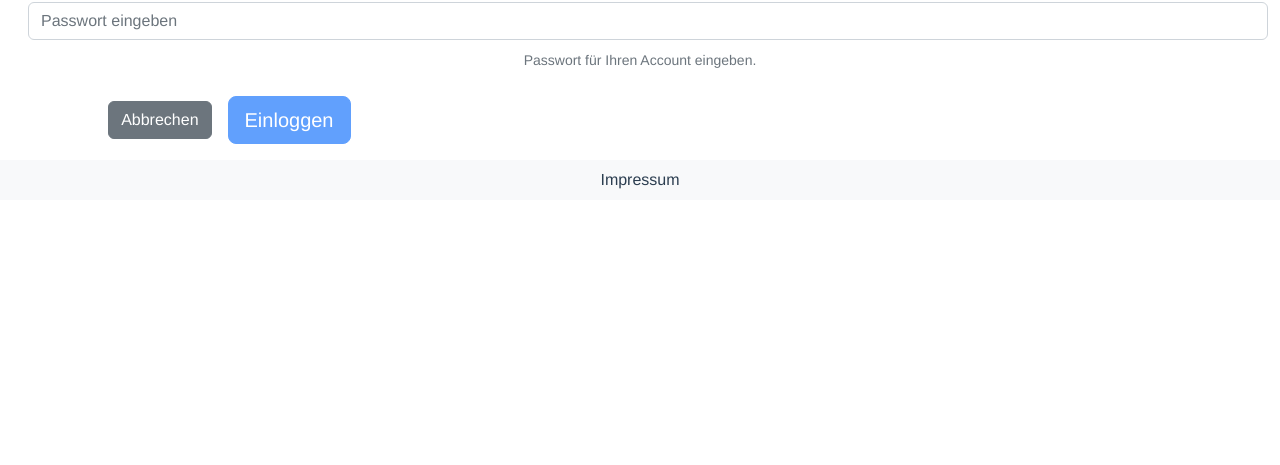
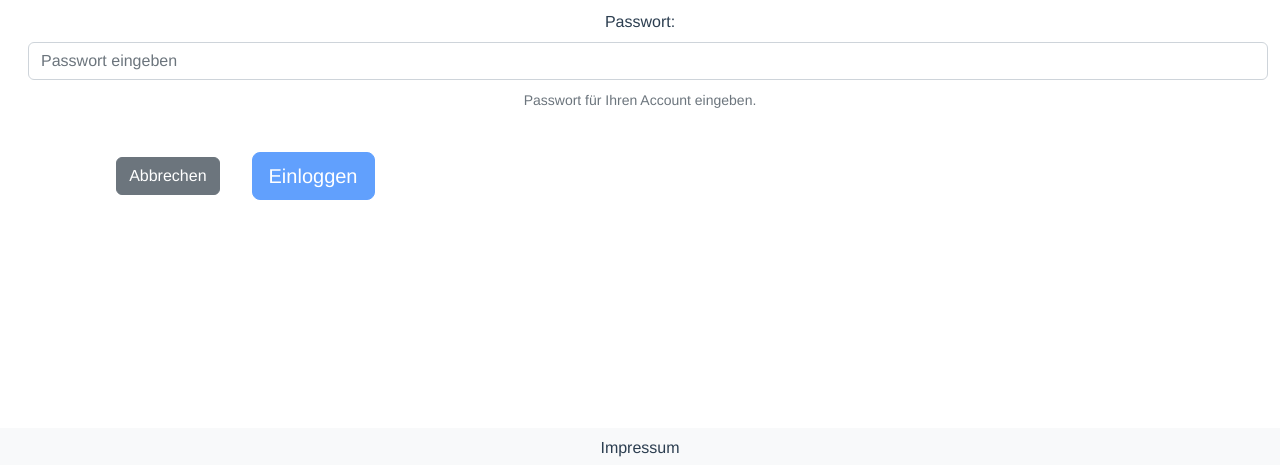
Before and after one commit to eynimeni/vueHotel, a Vue app: page /login in a window 1280 px wide. Shown: the part 332-797 px from the top of the page. Built offline with nearby package versions, Linux system fonts and the light colour scheme; what bootstrap-icons-vue would draw is missing.

Commit message:
Layout Footer optimized

```diff
--- a/src/components/Pages/LoginPage.vue
+++ b/src/components/Pages/LoginPage.vue
@@ -4,7 +4,7 @@
   <div>
       <b-container fluid>
         <b-form>
-          <b-form-group class="m-2"
+          <b-form-group class="m-2 mt-5"
                         id="input-group-1"
                         label="Email-Adresse "
                         label-for="input-1"
@@ -35,9 +35,9 @@
           <div v-if="noAccount" class="b-toast-danger">Für diese Zugangsdaten konnte leider kein Account gefunden werden.</div>
 
 
-      <b-col lg="4" class="m-2">
-        <b-button class="m-2" size="md" variant="secondary" href="/">Abbrechen</b-button>
-        <b-button class="m-2" type="submit" size="lg" variant="primary" :disabled="v$.$invalid"
+      <b-col lg="4" class="m-4">
+        <b-button class="m-3" size="md" variant="secondary" href="/">Abbrechen</b-button>
+        <b-button class="m-3" type="submit" size="lg" variant="primary" :disabled="v$.$invalid"
                   @click="login">
           Einloggen
         </b-button>
--- a/src/components/subComponents/FooterOrganism.vue
+++ b/src/components/subComponents/FooterOrganism.vue
@@ -14,7 +14,7 @@ export default {
 
 <style scoped>
 #footer {
-
+  position: fixed;
   bottom: 0;
 }
 </style>
--- a/src/components/subComponents/RoomDisplayMolecule.vue
+++ b/src/components/subComponents/RoomDisplayMolecule.vue
@@ -59,4 +59,6 @@ export default {
 
 <style scoped>
 
+
+
 </style>
--- a/src/components/subComponents/RoomListOrganism.vue
+++ b/src/components/subComponents/RoomListOrganism.vue
@@ -9,6 +9,7 @@
       </div>
     </div>
     <b-pagination
+        id="pagination"
         pills
         align="center"
         v-model="currentPage"
@@ -57,5 +58,8 @@ export default {
 </script>
 
 <style scoped>
-
+#pagination {
+  position: sticky;
+  bottom: 50px;
+}
 </style>
```
